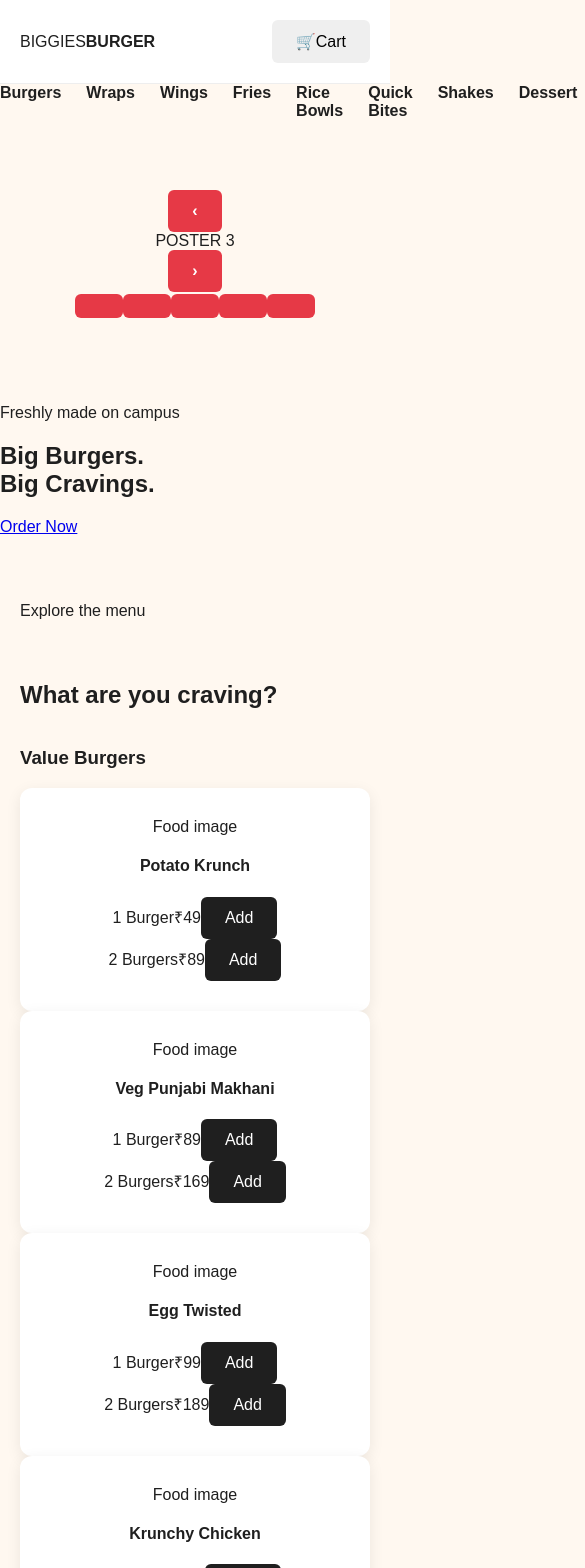
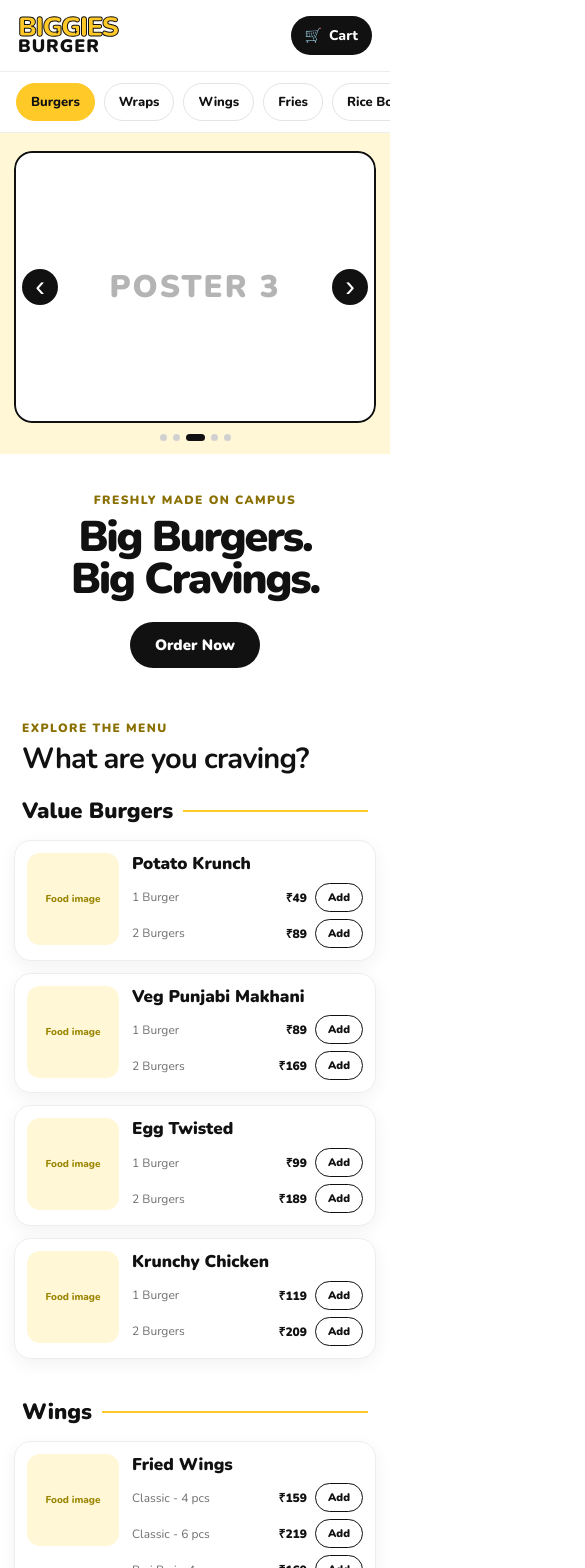
Before and after one commit to PushkarPal/Website, a React (Vite) app: page / in a window 390 px wide. Shown: the top 1568 px of the page, 585 px wide, since content can reach past the window. Built offline with nearby package versions, Linux system fonts and the light colour scheme.

Commit message:
Redesign UI for mobile-first landing page

```diff
--- a/src/App.css
+++ b/src/App.css
@@ -1,126 +1,403 @@
+@import url('https://fonts.googleapis.com/css2?family=Nunito:wght@400;600;700;800;900&display=swap');
+
+:root {
+  --yellow: #ffc928;
+  --yellow-light: #fff7d6;
+  --black: #111111;
+  --muted: #6f6f6f;
+  --white: #ffffff;
+  --border: #eeeeee;
+}
+
 * {
   box-sizing: border-box;
 }
 
+html {
+  scroll-behavior: smooth;
+}
+
 body {
   margin: 0;
-  font-family: Arial, sans-serif;
-  background: #fff8f0;
-  color: #1f1f1f;
+  min-width: 320px;
+  background: var(--white);
+  color: var(--black);
+  font-family: 'Nunito', Arial, sans-serif;
 }
 
-header {
-  display: flex;
-  justify-content: space-between;
-  align-items: center;
-  padding: 20px 60px;
-  background: #ffffff;
-  border-bottom: 1px solid #eeeeee;
+button,
+a {
+  font: inherit;
 }
 
-header h1 {
-  margin: 0;
-  font-size: 28px;
+button {
+  cursor: pointer;
 }
 
-nav {
-  display: flex;
-  gap: 25px;
+.app {
+  width: 100%;
+  overflow: hidden;
 }
 
-nav a {
-  color: #1f1f1f;
+.site-header {
+  position: sticky;
+  top: 0;
+  z-index: 20;
+  display: flex;
+  align-items: center;
+  justify-content: space-between;
+  min-height: 72px;
+  padding: 10px 18px;
+  background: rgba(255, 255, 255, 0.96);
+  border-bottom: 1px solid var(--border);
+  backdrop-filter: blur(12px);
+}
+
+.brand {
+  display: flex;
+  flex-direction: column;
+  line-height: 0.82;
+  letter-spacing: -1.5px;
+}
+
+.brand span {
+  color: var(--yellow);
+  font-size: 27px;
+  font-weight: 900;
+  -webkit-text-stroke: 1px var(--black);
+}
+
+.brand strong {
+  color: var(--black);
+  font-size: 18px;
+  font-weight: 900;
+  letter-spacing: 1px;
+}
+
+.cart-button {
+  display: flex;
+  align-items: center;
+  gap: 7px;
+  border: 0;
+  border-radius: 999px;
+  padding: 10px 14px;
+  background: var(--black);
+  color: var(--white);
+  font-size: 14px;
+  font-weight: 800;
+}
+
+.category-nav {
+  position: sticky;
+  top: 72px;
+  z-index: 15;
+  display: flex;
+  gap: 9px;
+  overflow-x: auto;
+  padding: 11px 16px;
+  background: var(--white);
+  border-bottom: 1px solid var(--border);
+  scrollbar-width: none;
+}
+
+.category-nav::-webkit-scrollbar {
+  display: none;
+}
+
+.category-nav a {
+  flex: 0 0 auto;
+  padding: 9px 14px;
+  border: 1px solid #e4e4e4;
+  border-radius: 999px;
+  color: var(--black);
   text-decoration: none;
-  font-weight: 600;
+  font-size: 13px;
+  font-weight: 800;
+  white-space: nowrap;
+}
+
+.category-nav a:first-child {
+  background: var(--yellow);
+  border-color: var(--yellow);
 }
 
 main {
-  max-width: 1200px;
-  margin: 0 auto;
+  width: 100%;
 }
 
-main > section:first-child {
-  text-align: center;
-  padding: 100px 20px;
+.poster-section {
+  padding: 18px 14px 4px;
+  background: var(--yellow-light);
 }
 
-main > section:first-child h2 {
-  margin: 0;
-  font-size: 52px;
+.poster-slider {
+  position: relative;
+  display: flex;
+  align-items: center;
+  width: 100%;
 }
 
-main > section:first-child p {
-  font-size: 20px;
-  color: #666;
-  margin: 20px 0 30px;
+.poster-track {
+  width: 100%;
+  overflow: hidden;
+  border-radius: 18px;
 }
 
-button {
-  border: none;
-  padding: 12px 24px;
-  border-radius: 6px;
-  cursor: pointer;
-  font-size: 16px;
+.poster-box {
+  display: flex;
+  align-items: center;
+  justify-content: center;
+  aspect-ratio: 4 / 3;
+  background: var(--white);
+  border: 2px solid var(--black);
+  border-radius: 18px;
+  animation: poster-in 0.35s ease;
 }
 
-main > section:first-child button {
-  background: #e63946;
-  color: white;
-  font-weight: bold;
+.poster-box span {
+  color: #b4b4b4;
+  font-size: clamp(24px, 8vw, 42px);
+  font-weight: 900;
+  letter-spacing: 2px;
 }
 
-#menu {
-  padding: 50px 20px 100px;
+@keyframes poster-in {
+  from {
+    opacity: 0;
+    transform: translateX(18px);
+  }
+  to {
+    opacity: 1;
+    transform: translateX(0);
+  }
 }
 
-#menu > h2 {
-  text-align: center;
-  font-size: 32px;
-  margin-bottom: 40px;
+.slider-arrow {
+  position: absolute;
+  z-index: 2;
+  display: grid;
+  width: 36px;
+  height: 36px;
+  place-items: center;
+  border: 0;
+  border-radius: 50%;
+  background: var(--black);
+  color: var(--white);
+  font-size: 29px;
+  line-height: 1;
 }
 
-#menu > div {
-  display: grid;
-  grid-template-columns: repeat(3, 1fr);
-  gap: 25px;
+.slider-arrow.previous {
+  left: 8px;
 }
 
-article {
-  background: white;
-  padding: 30px;
-  border-radius: 12px;
-  text-align: center;
-  box-shadow: 0 4px 15px rgba(0, 0, 0, 0.08);
+.slider-arrow.next {
+  right: 8px;
 }
 
-article h3 {
-  font-size: 22px;
+.poster-dots {
+  display: flex;
+  justify-content: center;
+  gap: 6px;
+  padding: 11px 0 9px;
 }
 
-article p {
-  font-size: 18px;
-  font-weight: bold;
+.poster-dots button {
+  width: 7px;
+  height: 7px;
+  padding: 0;
+  border: 0;
+  border-radius: 50%;
+  background: #d1d1d1;
 }
 
-article button {
-  background: #1f1f1f;
-  color: white;
+.poster-dots button.active {
+  width: 19px;
+  border-radius: 999px;
+  background: var(--black);
 }
 
-@media (max-width: 700px) {
-  header {
-    padding: 20px;
+.welcome-section {
+  padding: 38px 22px 34px;
+  text-align: center;
+}
+
+.eyebrow {
+  margin: 0 0 8px;
+  color: #8a7000;
+  font-size: 12px;
+  font-weight: 900;
+  letter-spacing: 1.4px;
+  text-transform: uppercase;
+}
+
+.welcome-section h1 {
+  margin: 0;
+  font-size: clamp(36px, 11vw, 58px);
+  font-weight: 900;
+  letter-spacing: -2px;
+  line-height: 0.98;
+}
+
+.order-button {
+  display: inline-block;
+  margin-top: 22px;
+  padding: 13px 25px;
+  border-radius: 999px;
+  background: var(--black);
+  color: var(--white);
+  text-decoration: none;
+  font-size: 15px;
+  font-weight: 900;
+}
+
+.menu-section {
+  padding: 18px 14px 70px;
+}
+
+.section-heading {
+  padding: 0 8px 22px;
+}
+
+.section-heading h2 {
+  margin: 0;
+  font-size: 29px;
+  line-height: 1.05;
+  letter-spacing: -0.8px;
+}
+
+.menu-category {
+  scroll-margin-top: 132px;
+  margin-bottom: 38px;
+}
+
+.menu-category > h3 {
+  display: flex;
+  align-items: center;
+  gap: 10px;
+  margin: 0 8px 14px;
+  font-size: 22px;
+  font-weight: 900;
+}
+
+.menu-category > h3::after {
+  content: '';
+  height: 2px;
+  flex: 1;
+  background: var(--yellow);
+}
+
+.product-list {
+  display: flex;
+  flex-direction: column;
+  gap: 12px;
+}
+
+.product-card {
+  display: flex;
+  gap: 13px;
+  padding: 12px;
+  border: 1px solid var(--border);
+  border-radius: 17px;
+  background: var(--white);
+  box-shadow: 0 5px 18px rgba(0, 0, 0, 0.055);
+}
+
+.product-image-placeholder {
+  display: flex;
+  width: 92px;
+  min-width: 92px;
+  height: 92px;
+  align-items: center;
+  justify-content: center;
+  border-radius: 13px;
+  background: var(--yellow-light);
+  color: #9a8500;
+  font-size: 10px;
+  font-weight: 800;
+  text-align: center;
+}
+
+.product-info {
+  min-width: 0;
+  flex: 1;
+}
+
+.product-info h4 {
+  margin: 2px 0 9px;
+  font-size: 17px;
+  font-weight: 900;
+  line-height: 1.1;
+}
+
+.variant-list {
+  display: flex;
+  flex-direction: column;
+  gap: 7px;
+}
+
+.variant-row {
+  display: grid;
+  grid-template-columns: minmax(0, 1fr) auto auto;
+  align-items: center;
+  gap: 8px;
+  font-size: 12px;
+}
+
+.variant-row span:first-child {
+  color: var(--muted);
+}
+
+.variant-row span:nth-child(2) {
+  font-weight: 900;
+  white-space: nowrap;
+}
+
+.variant-row button {
+  min-width: 48px;
+  padding: 6px 10px;
+  border: 1px solid var(--black);
+  border-radius: 999px;
+  background: var(--white);
+  color: var(--black);
+  font-size: 11px;
+  font-weight: 900;
+}
+
+.variant-row button:active,
+.order-button:active,
+.cart-button:active,
+.slider-arrow:active {
+  transform: scale(0.97);
+}
+
+@media (min-width: 700px) {
+  .app {
+    max-width: 480px;
+    margin: 0 auto;
+    border-right: 1px solid var(--border);
+    border-left: 1px solid var(--border);
   }
 
-  main > section:first-child {
-    padding: 70px 20px;
+  .site-header {
+    max-width: 478px;
   }
 
-  main > section:first-child h2 {
-    font-size: 38px;
+  .category-nav {
+    max-width: 478px;
   }
 
-  #menu > div {
-    grid-template-columns: 1fr;
+  .product-list {
+    display: grid;
+    grid-template-columns: 1fr 1fr;
+  }
+
+  .product-card {
+    flex-direction: column;
+  }
+
+  .product-image-placeholder {
+    width: 100%;
+    height: 150px;
   }
 }
```
